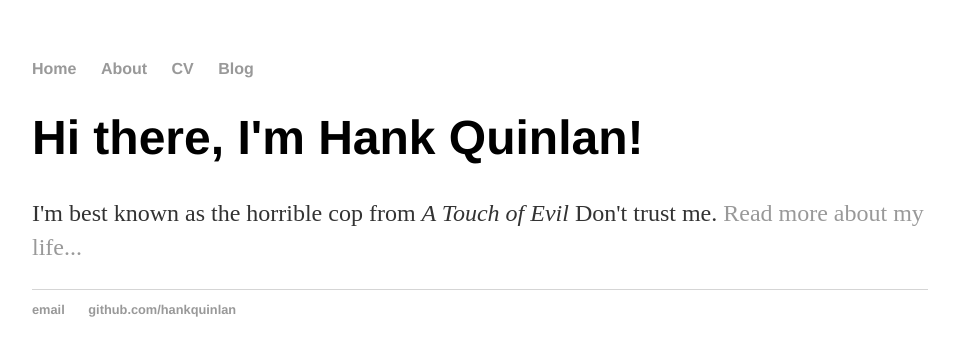
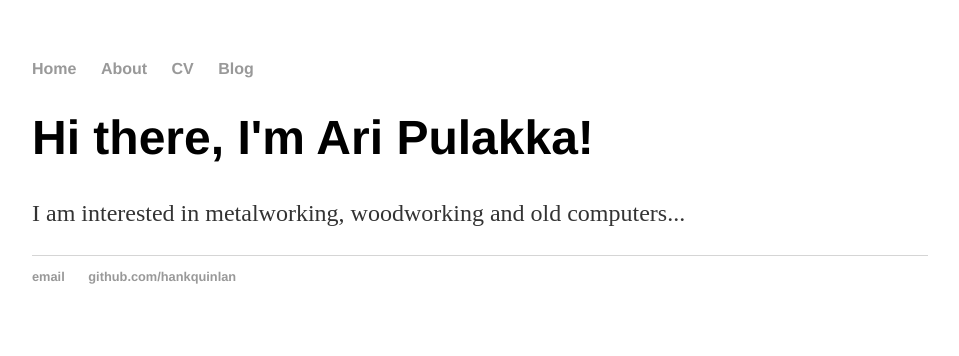
Before and after one commit to aripulakka/aripulakka.github.io, a Jekyll site: the page built from index.html, in a window 1280 px wide. Shown: the top 356 px of the page, without its empty margins (160-1119 px from the left). Built offline with Jekyll 4.4.1, drawn with Linux system fonts in a browser that asks for light colours; the list of posts is cut into pages by our own code.

Commit message:
Update index.html

```diff
--- a/index.html
+++ b/index.html
@@ -3,6 +3,6 @@ layout: default
 title: My website
 ---
 <div class="blurb">
-	<h1>Hi there, I'm Hank Quinlan!</h1>
-	<p>I'm best known as the horrible cop from <em>A Touch of Evil</em> Don't trust me. <a href="/about">Read more about my life...</a></p>
+	<h1>Hi there, I'm Ari Pulakka!</h1>
+	<p>I am interested in metalworking, woodworking and old computers...</a></p>
 </div><!-- /.blurb -->
```
